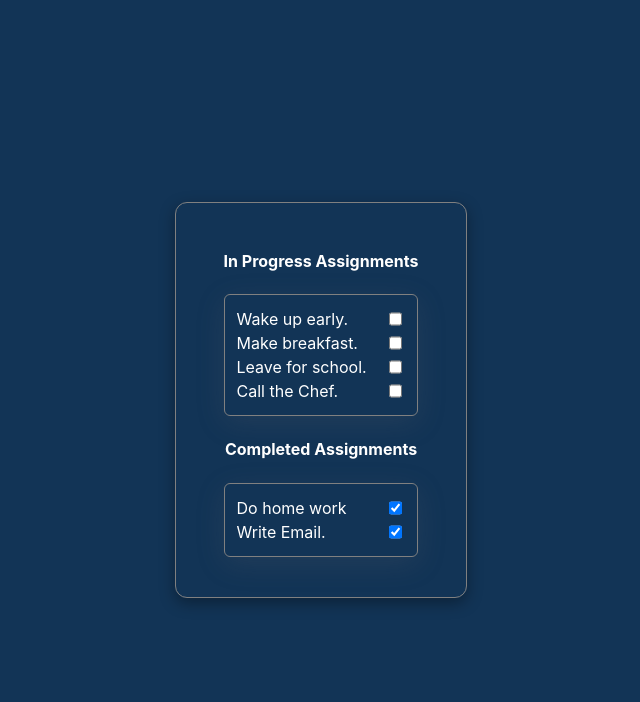
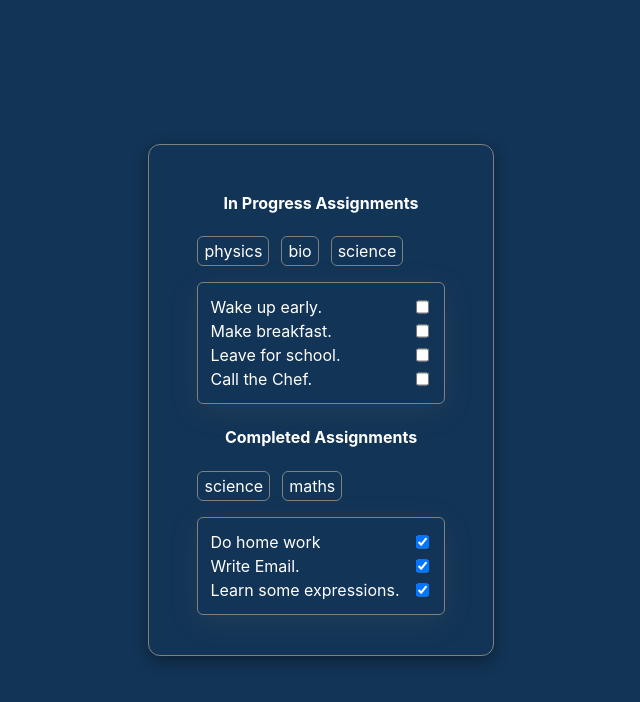
Before and after one commit to sudhansom/vue-project, a Vue app: page / in a window 1280 px wide. Shown: the top 702 px of the page, without its empty margins (319-959 px from the left). Built offline with nearby package versions, Linux system fonts and the light colour scheme; data requests are answered from the project's data file.

Commit message:
add tags for each assignment

```diff
--- a/db.json
+++ b/db.json
@@ -3,32 +3,44 @@
         {
             "id": 1,
             "title": "Wake up early.",
-            "completed": false
+            "completed": false,
+            "tag": "physics"
         },
         {
             "id": 2,
             "title": "Make breakfast.",
-            "completed": false
+            "completed": false,
+            "tag": "bio"
         },
         {
             "id":3,
             "title": "Leave for school.",
-            "completed": false
+            "completed": false,
+            "tag": "physics"
         },
         {
             "id":4,
             "title": "Do home work",
-            "completed": true
+            "completed": true,
+            "tag": "science"
         },
         {
             "id":5,
             "title": "Call the Chef.",
-            "completed": false
+            "completed": false,
+            "tag": "science"
         },
         {
             "id":6,
             "title": "Write Email.",
-            "completed": true
+            "completed": true,
+            "tag": "science"
+        },
+        {
+            "id":7,
+            "title": "Learn some expressions.",
+            "completed": true,
+            "tag": "maths"
         }
     ]
 }
--- a/src/components/AssignmentsList.vue
+++ b/src/components/AssignmentsList.vue
@@ -1,9 +1,12 @@
 <template>
  <div class="assignments" v-if="assignments.length">
     <section v-if="inProgress.length">
-            <h4>
+        <h4>
             In Progress Assignments
         </h4>
+        <div class="tags">
+            <EachTag v-for="a in tags(inProgress)" :tag="a"  :key="a"></EachTag>
+        </div>
         <ul>
         <each-assignment v-for="assignment in inProgress" :key="assignment.id" :assignment="assignment" />
         </ul>
@@ -12,6 +15,9 @@
             <h4>
             Completed Assignments
         </h4>
+         <div class="tags">
+            <EachTag v-for="a in tags(completed)" :tag="a"  :key="a"></EachTag>
+        </div>
         <ul>
         <each-assignment v-for="assignment in completed" :key="assignment.id" :assignment="assignment" />
         </ul>
@@ -24,6 +30,7 @@
 import { computed } from "vue"
 import EachAssignment from './EachAssignment.vue'
 import LoadingSpinner from "./LoadingSpinner.vue";
+import EachTag from "./EachTag.vue"
 
 const { assignments } = defineProps({
   assignments: Array,
@@ -35,6 +42,10 @@ const inProgress = computed(() => {
 const completed = computed(() => {
   return assignments.filter((a) => a.completed);
 });
+
+function tags(lists){
+    return new Set(lists.map(a => a.tag))
+}
 
 </script>
 
@@ -57,4 +68,8 @@ li {
     padding: 24px 48px;
     box-shadow: rgba(0, 0, 0, 0.35) 0px 5px 15px;
 }
+.tags {
+    display: flex;
+    gap: 12px;
+}
 </style>
--- /dev/null
+++ b/src/components/EachTag.vue
@@ -0,0 +1,19 @@
+<template>
+  <div class="tag">
+    <span>{{ tag }}</span>
+  </div>
+</template>
+
+<script setup>
+defineProps({
+    tag: String
+})
+</script>
+
+<style>
+.tag {
+    border: 1px solid gray;
+    padding: 2px 6px;
+    border-radius: 6px;
+}
+</style>
```
